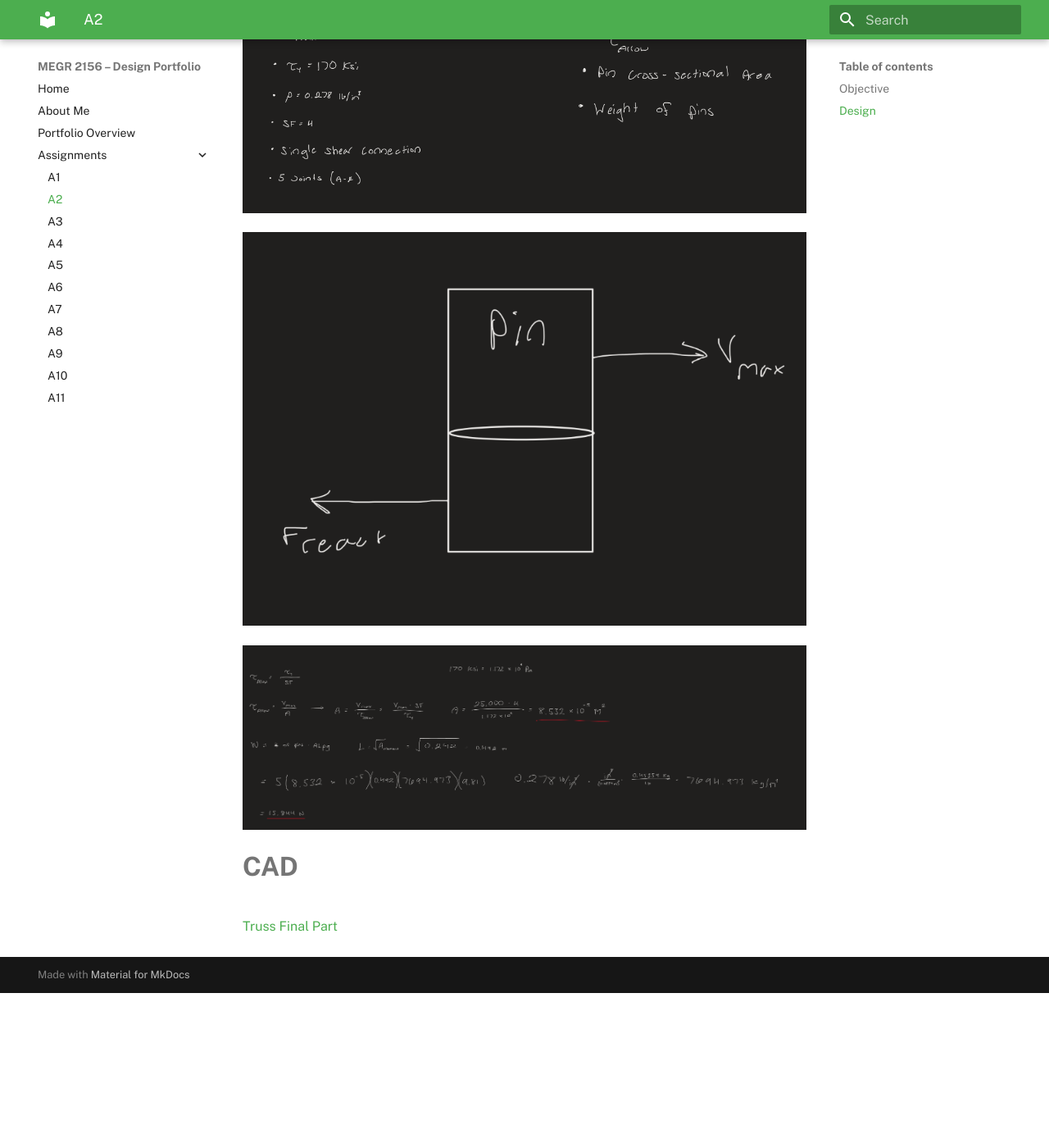
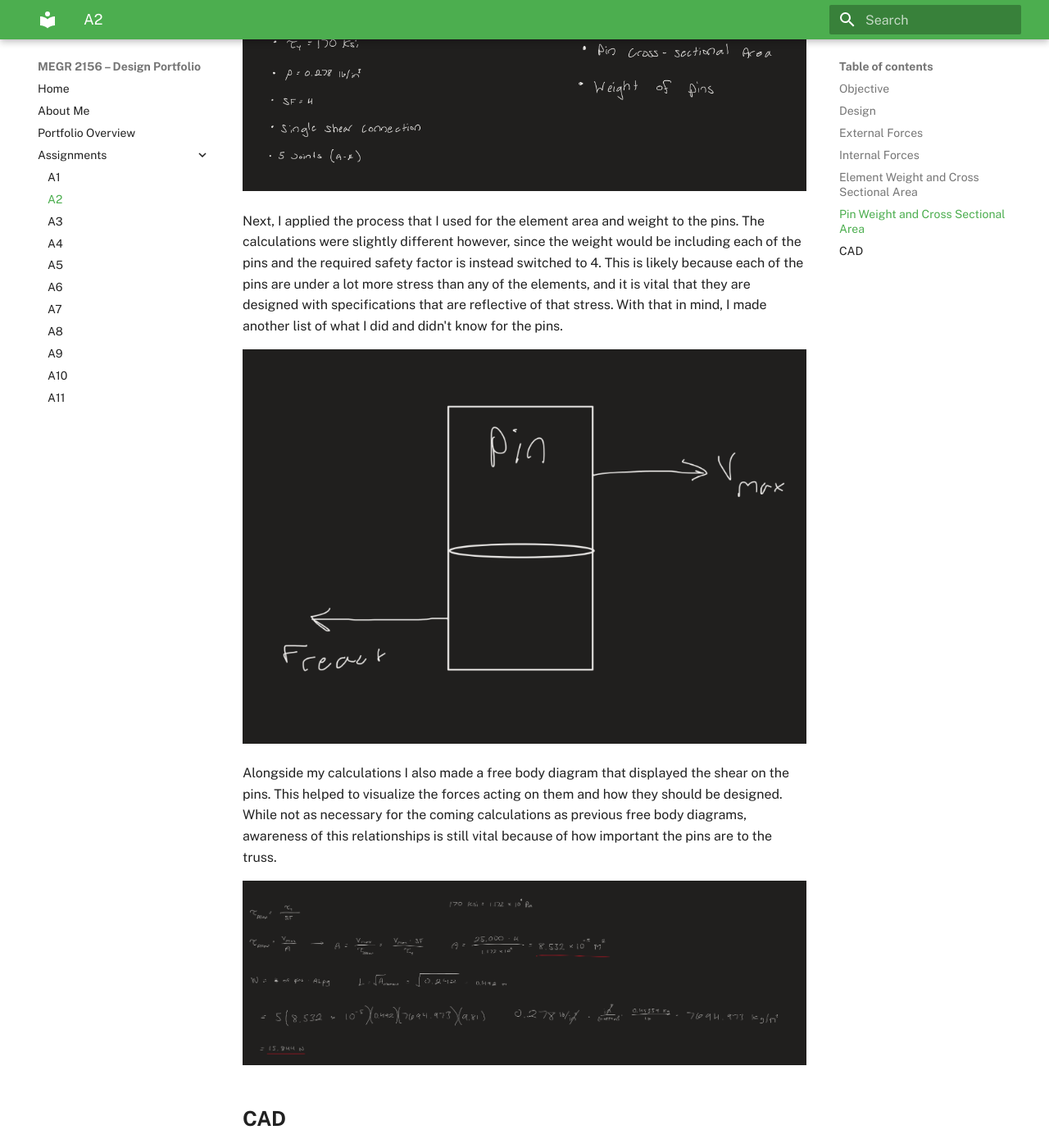
Before and after one commit to Jmswanchara/megr2156-portfolio, an MkDocs documentation site: the page built from docs/assignments/A02/index.md, in a window 1280 px wide and 1400 px high, scrolled down 3785 px. Shown: the whole window at 82% size. Built offline with MkDocs 1.6.1 and Material for MkDocs 9.7.7, drawn with Linux system fonts in a browser that asks for light colours; before the commit the page ends 4996 px from its top, so only the background shows below that.

Commit message:
Fix header formatting in index.md
Updated section headers to use proper formatting and hierarchy.

```diff
--- a/docs/assignments/A02/index.md
+++ b/docs/assignments/A02/index.md
@@ -12,13 +12,13 @@ Above are the parameters given for designing my own truss.  My approach to my de
 
 This design is reliable for this assignment because it keeps the number of elements to a minimum. With the full truss laid out, I could examine the external forces and find the relationship between the vertical components of the supports at A and B.  A had an x component, but since there wasn't a matching external force I knew that this force would be equal to zero.
 
-# **External Forces**
+## **External Forces**
 
 ![Initial Truss Forces](Initial_Truss_Forces.png)
 
 After marking down the forces on the truss FBD, I calculated Ay and By through the moment about A and the net force in the y direction where the P forces canceled out.  With two equations and two unknowns, I was able to solve for the magnitude of the forces in N.  The result was that I found the vertical components for A and B were opposite of each other.
 
-# **Internal Forces**
+## **Internal Forces**
 
 ![Joint B Forces](Joint_B_Forces.png)
 
@@ -28,7 +28,7 @@ The pin at A has an additional force compared to the roller at B, so I chose to
 
 After finding all the internal forces, I was able to pick out the two elements holding the maximum tension forces and maximum compression force, Fde and Fce, that would be used for calculating the minimum cross sectional area for all elements.  Since these elements will hold the strongest forces, finding the necessary cross sectional area will allow me the guarantee that it will be strong enough for the remaining elements without buckling.
 
-# **Element Weight and Cross Sectional Area**
+## **Element Weight and Cross Sectional Area**
 
 ![Beam Knowables](Beam_Knowables.png)
 
@@ -38,14 +38,18 @@ The first thing I did while preparing to find the necessary cross sectional area
 
 Same as when calculating the internal and external forces, I solved for the cross sectional area and weight for the elements symbolically first before inserting the values from the list of "Knowns," Most notably being the density and yield strength of A500 steel.  Once the cross sectional area was found, I could use it to find the length of the elements, one of the listed "Unknowns," which could be used to find the volume for weight.  For this assignment I opted to include all of the components in one equation to better keep track of each variable being used, so while I didn't solve for volume on its own, it is included in my weight calculation as AL (Area * Length).  This was multiplied by the density and force of gravity in order to arrive at weight.
 
-# **Pin Weight and Cross Sectional Area**
+## **Pin Weight and Cross Sectional Area**
 
 ![Pin Knowables](Pin_Knowables.png)
 
+Next, I applied the process that I used for the element area and weight to the pins.  The calculations were slightly different however, since the weight would be including each of the pins and the required safety factor is instead switched to 4.  This is likely because each of the pins are under a lot more stress than any of the elements, and it is vital that they are designed with specifications that are reflective of that stress.  With that in mind, I made another list of what I did and didn't know for the pins.
+
 ![Pin FBD](Pin_FBD.png)
+
+Alongside my calculations I also made a free body diagram that displayed the shear on the pins.  This helped to visualize the forces acting on them and how they should be designed.  While not as necessary for the coming calculations as previous free body diagrams, awareness of this relationships is still vital because of how important the pins are to the truss.
 
 ![Pin A and W](Pin_A_and_W.png)
 
-# **CAD**
+## **CAD**
 
 [Truss Final Part](trussfinal.prt.1)
```
